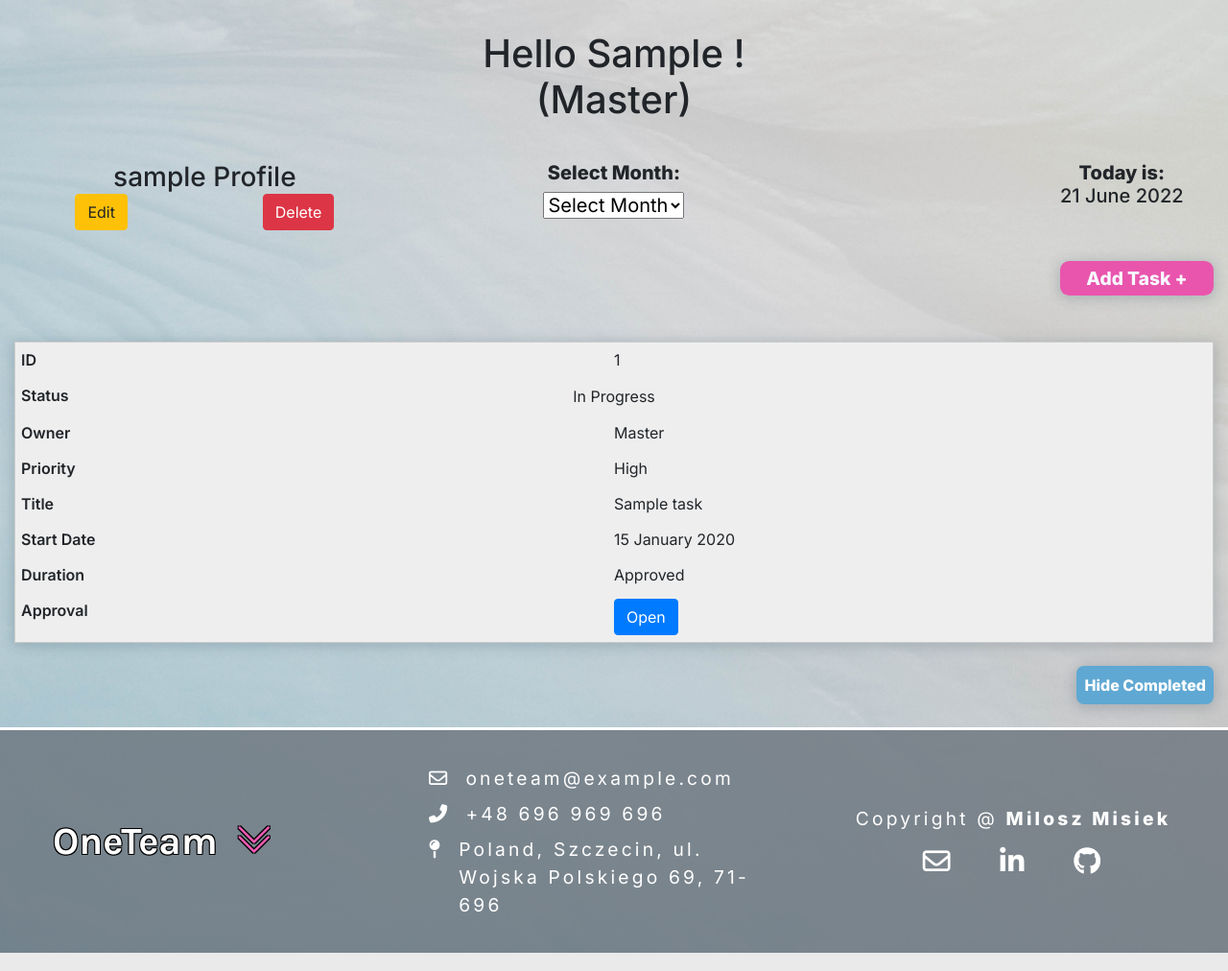
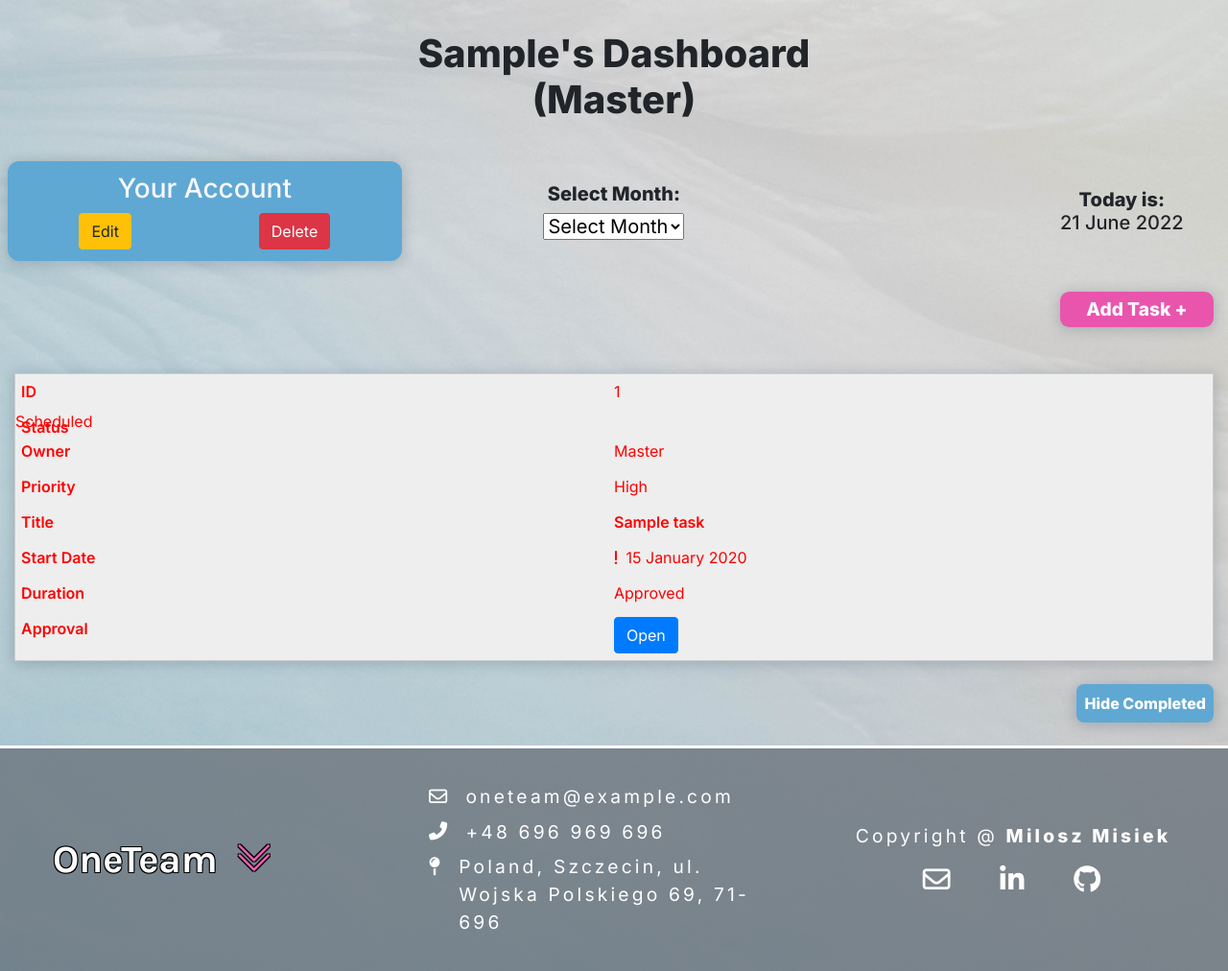
Before and after one commit to miloszmisiek/ci-pp4-one_team, a Django app: page /tasks/my_tasks/ in a window 1280 px wide. Shown: the part 123-1135 px from the top of the page at 96% size. Run offline with Django 3.2, Linux system fonts and the light colour scheme; a user stored in the database is signed in; tables that the repository leaves empty hold one stand-in row (values such as "Sample post"); some libraries are stand-ins or nearby versions.

Commit message:
Add styling for table display template

```diff
--- a/static/css/base.css
+++ b/static/css/base.css
@@ -285,7 +285,12 @@
 
 #task-assigned:hover .assigned-username {
     display: inline;
-    color: var(--clr-magenta);
+    font-weight: 600;
+}
+
+.profile-home-container h1 {
+    font-family: var(--ff-primary);
+    font-weight: 700;
 }
 
 /*------ Forms ------*/
@@ -318,6 +323,10 @@
     font-weight: 700;
     color: ghostwhite;
     font-size: 1.5em;
+}
+
+.users-forms-container h3 {
+    color: ghostwhite;
 }
 
 .forms-top-message {
@@ -487,10 +496,16 @@
     color: green;
 }
 
+.fa-check-circle {
+    font-size: 1.5rem;
+}
+
+.clr-gold,
 .fa-star {
     color: gold;
 }
 
+.clr-red,
 .fa-times {
     color: red;
 }
@@ -573,6 +588,7 @@
 
 .approval-styling {
     border: 3px solid orange;
+    font-style: italic;
 }
 
 .progress-status-cell {
@@ -582,6 +598,10 @@
 .progress-status-cell:hover {
     font-weight: 600;
     box-shadow: 0px 2px 13px 2px rgb(34 60 80 / 20%);
+}
+
+.tasks-titles {
+    font-weight: 600;
 }
 
 /*------ Footer ------*/
--- a/static/js/profile_home.js
+++ b/static/js/profile_home.js
@@ -44,7 +44,7 @@
     var assigned = button.data('assigned');
     var username = button.data('username');
     var taskStatus = button.data('taskStatus');
-    var changeStatus = taskStatus === 0 ? "Completed" : "In Progress";
+    var changeStatus = taskStatus === 0 || taskStatus === 2 ? "Completed" : "In Progress";
     var modal = $(this);
     // modal.find('.description-buttons').addClass('d-flex').removeClass('d-none');
     modal.find('.modal-title').text(title);
--- a/tasks/models.py
+++ b/tasks/models.py
@@ -7,8 +7,9 @@
 # task model variables
 
 TASK_STATUS = (
-    (0, 'In Progress'),
+    (0, 'Scheduled'),
     (1, 'Completed'),
+    (2, 'Overdue'),
 )
 
 TASK_PRIORITY = (
@@ -20,7 +21,7 @@
 TASK_APPROVAL = (
     (0, 'Approved'),
     (1, 'Waiting For Approval'),
-    (2, 'Approval Not Required')
+    (2, 'N/R'),
 )
 
 
@@ -60,3 +61,6 @@
 
     def duration(self):
         return (self.end_date - self.start_date).days
+
+    def is_past_due(self):
+        return (datetime.date.today() > self.end_date, (self.end_date - datetime.date.today()).days)
--- a/tasks/templates/tasks/my_tasks.html
+++ b/tasks/templates/tasks/my_tasks.html
@@ -5,15 +5,16 @@
 <div class="container-fluid profile-home-container">
     <div class="row text-center">
         <div class="col-12 mx-auto p-2 mt-4 d-flex justify-content-center align-items-center">
-            <h1>
-                Hello {{ request.user.first_name}} !<br> ({{ request.user.get_rank_display}})
+            <h1 class="">
+                {{ request.user.first_name}}'s Dashboard<br> ({{ request.user.get_rank_display}})
             </h1>
         </div>
     </div>
-    <div class="row text-center">
-        <div class="col-12 col-md-4 p-2 mx-auto mt-4 d-flex flex-column justify-content-center align-items-center">
-            <h3 class="d-flex w-100 justify-content-center align-self-center">{{ request.user.username }} Profile</h3>
-            <div class="profile-buttons w-100 d-flex justify-content-around align-items-center">
+    <div class="row text-center mt-md-4">
+        <div class="col-12 col-md-4 p-2 mx-auto mt-4 m-md-auto d-flex flex-column justify-content-center align-items-center">
+            <div class="users-forms-container p-2 align-self-center jus">
+                <h3 class="d-flex w-100 py-1 justify-content-center align-self-center">Your Account</h3>
+                <div class="profile-buttons w-100 py-1 d-flex justify-content-around align-items-center">
                     <a id="edit-profile-anchor" href="{% url 'edit_profile' request.user.id %}">
                         <button type="button" class="btn btn-warning">Edit</button>
                     </a>
@@ -22,7 +23,8 @@
                     </a>
                 </div>
             </div>
-        <div class="col-12 col-md-4 p-2 mx-auto mt-4 h5">
+        </div>
+        <div class="col-12 col-md-4 p-2 mx-auto mt-4 m-md-auto h5">
             <form action="" method="get" id="my_form">
                 <label for="months"><strong>Select Month:</strong></label>
                 <select onchange="submit_form('my_form')" class="d-block mx-auto" name="months" id="months">
@@ -42,7 +44,7 @@
                 </select>
             </form>
         </div>
-        <div class="col-12 col-md-4 p-2 h5 mx-auto mt-4">
+        <div class="col-12 col-md-4 p-2 h5 mx-auto mt-4 m-md-auto">
             <div class="mw-50 w-100 ml-auto"><strong>Today is:</strong>
                 <div id="date"></div>
             </div>
@@ -78,43 +80,42 @@
                 </thead>
                 <tbody>
                     {% for task in tasks %}
-                    <tr class="{% if task.approval_status == 1 %} approval-styling {% endif %}">
+                    <tr class="{% if task.approval_status == 1 %}
+                    approval-styling {% endif %}
+                    {% if task.status == 1 %} clr-green {% endif %}
+                    {% if task.is_past_due.0 %}
+                    clr-red
+                    {% endif %}
+                    ">
                         <td>{{ forloop.counter }}</td>
-                        <td class="p-md-0">
-
-                            {% if task.assigned_to == request.user and request.user.rank == 2 or request.user.rank == 1 or request.user.is_superuser %}
-                            <button type="button" class="btn h-100 w-100 {% if task.status == 1 %} task-completed {% else %} task-inprogress{% endif %}" data-toggle="modal"
+                        <td {% if task.assigned_to == request.user and request.user.rank == 2 or request.user.rank == 1 or request.user.is_superuser %} class="progress-status-cell p-md-0 {% if task.status == 1 %} task-completed {% else %} task-inprogress{% endif %}" data-toggle="modal"
                         data-target="#completeModal" data-title="{{ task.title }}"
                         data-task-status="{{ task.status }}" data-assigned="{{ task.assigned_to }}"
                         data-id="{{ task.id }}" data-username="{{ request.user.username }}"
-                            data-user-rank="{{ request.user.rank }}">{{ task.get_status_display }}</button>
-                            {% else %}
-                            {{ task.get_status_display }}
-                            {% endif %}
+                        data-user-rank="{{ request.user.rank }}" {% else %} class="p-md-0" {% endif %}>
+                        {% if task.status == 1 %} <i class="fas fa-check-circle"></i> {% else %} {{ task.get_status_display }} {% endif %}
                         </td>
                         <td id="task-assigned"><span class="assigned-rank">{{ task.assigned_to.get_rank_display }}</span><span class="assigned-username">{{ task.assigned_to }}</span></td>
                         <td>{{ task.get_priority_display }}</td>
-                        <td>{{ task.title }}</td>
+                        <td class="tasks-titles">{{ task.title }}</td>
                         <!-- <td>{{ task.created_on | date:"d F Y" }}</td> -->
-                        <td>{{ task.end_date | date:"d F Y" }}</td>
-                        <!-- <td>{{ task.duration }} {% if task.duration > 1 %} days {% else %} day {% endif %}</td> -->
+                        <td>{% if task.is_past_due.0 %}<i class="fas fa-exclamation pr-1"></i>{% elif task.is_past_due.1 <= 2 %} <i class="fas fa-exclamation-triangle clr-gold pr-1"></i> {% endif %} {{ task.end_date | date:"d F Y" }}</td>
+                        <td>
                         {% if request.user.is_superuser or request.user.rank == 1 and task.priority != 0 %}
                             {% if task.approval_status == 1 %}
-                        <td>
                                     <a href="{% url 'approve' task.id %}">
                                         <button type="button" class="btn btn-success approve-btn" data-id="{{ task.id }}"
                                             data-approval="{{ task.approval_status }}">Approve</button>
                                     </a>
-
                                     <input type="hidden" name="approve-request" />
-
-                        </td>
                             {% else %}
-                        <td>{{ task.get_approval_status_display }}</td>
+                                {{ task.get_approval_status_display }}
                             {% endif %}
                         {% else %}
-                        <td>{{ task.get_approval_status_display }}</td>
+                            {% if task.approval_status == 1 %} <i class="fas fa-clock"></i> {% endif %}
+                            {{ task.get_approval_status_display }}
                         {% endif %}
+                        </td>
                         <td>
                             <button type="button" class="btn btn-primary" data-toggle="modal"
                                 data-target="#exampleModal" data-title="{{ task.title }}"
--- a/tasks/views.py
+++ b/tasks/views.py
@@ -19,6 +19,9 @@
 def profile_home(request):
     """A view to return the tasks home page"""
     tasks = Task.objects.all()
+    for task in tasks:
+        if task.is_past_due()[0]:
+            task.status = 2
 
     if request.GET and "months" in request.GET:
         months = request.GET["months"]
@@ -67,17 +70,16 @@
     if request.method == "POST":
         form = AddTask(request.POST, assigned_to=ALL_USERS)
         if form.is_valid():
+            obj = form.save(commit=False)
             if current_user.rank == 2:
-                obj = form.save(commit=False)
                 obj.assigned_to = current_user
                 obj.save()
             elif current_user.rank == 1:
-                obj = form.save(commit=False)
                 if obj.priority != 0:
                     obj.approval_status = 2
                     obj.save()
             else:
-                form.save()
+                obj.save()
             return HttpResponseRedirect("/tasks/")
     else:
         form = (
@@ -105,16 +107,15 @@
     if request.method == "POST":
         form = AddTask(request.POST, assigned_to=ALL_USERS, instance=task)
         if form.is_valid():
+            obj = form.save(commit=False)
             if current_user.rank == 2:
-                obj = form.save(commit=False)
                 obj.assigned_to = current_user
                 obj.save()
             elif current_user.rank == 1:
-                obj = form.save(commit=False)
                 obj.approval_status = 2 if obj.priority != 0 else 1
                 obj.save()
             else:
-                form.save()
+                obj.save()
             return HttpResponseRedirect("/tasks/")
     else:
         form = (
@@ -145,7 +146,7 @@
 def complete_task(request, task_id):
     """A view to complete tasks in the database"""
     task = get_object_or_404(Task, id=task_id)
-    task.status = 1 if task.status == 0 else 0
+    task.status = 1 if task.status == 0 or task.status == 2 else 0
     task.save()
     return redirect("tasks")
 
```
Also changed, not shown: tasks/templates/tasks/profile_home.html (+15 -23 lines). Lines whose indentation alone changed are shown as unchanged.
